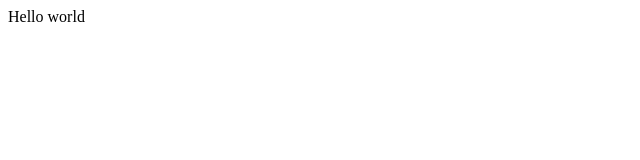
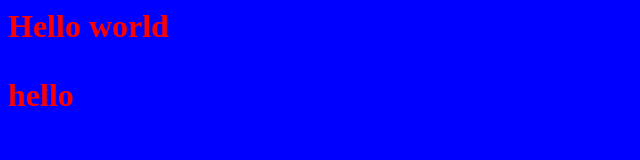
Before and after one commit to ZMRaouf/projet1, a plain HTML site: page index.html in a window 1280 px wide. Shown: the whole page, without its empty margins (0-640 px from the left). Drawn offline with Linux system fonts and the light colour scheme.

Commit message:
modification du fichier html et css

```diff
--- a/index.html
+++ b/index.html
@@ -1,2 +1,3 @@
-    <link rel="stylesheet" href="style.css"
+    <link rel="stylesheet" href="style.css">
 <h1>Hello world<h1>
+<p>hello<p>
--- a/style.css
+++ b/style.css
@@ -1,2 +1,4 @@
-h {
+h1{
 	color:red;}
+body {
+	background-color:blue;}
```
